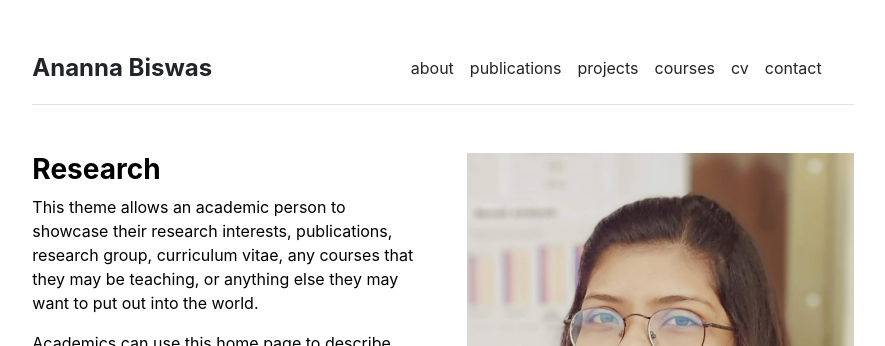
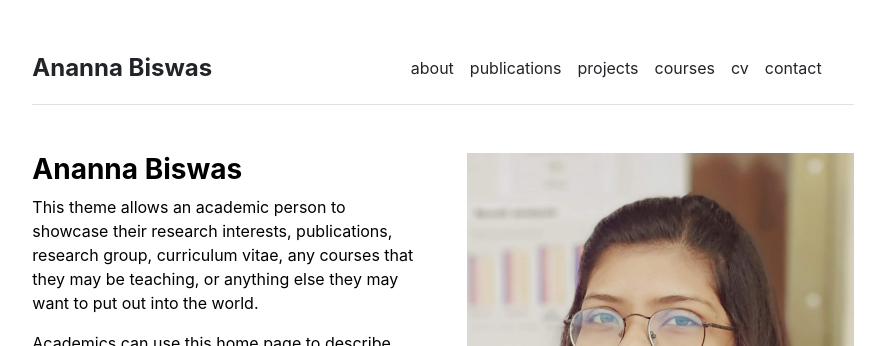
Before and after one commit to Anannabiswas/anannabiswas.github.io, a Jekyll site: the page built from index.md, in a window 1280 px wide. Shown: the top 346 px of the page, without its empty margins (197-1082 px from the left). Built offline with Jekyll 4.4.1, drawn with Linux system fonts in a browser that asks for light colours.

Commit message:
Update home.html

```diff
--- a/_layouts/home.html
+++ b/_layouts/home.html
@@ -4,7 +4,7 @@ layout: default
 
 <div class="row g-5 mb-5">
   <div class="col-md-6">
-    <h3 class="fw-bold">Research</h3>
+    <h3 class="fw-bold">Ananna Biswas</h3>
     {{ content }}
   </div>
   <div class="col-md-6">
```
